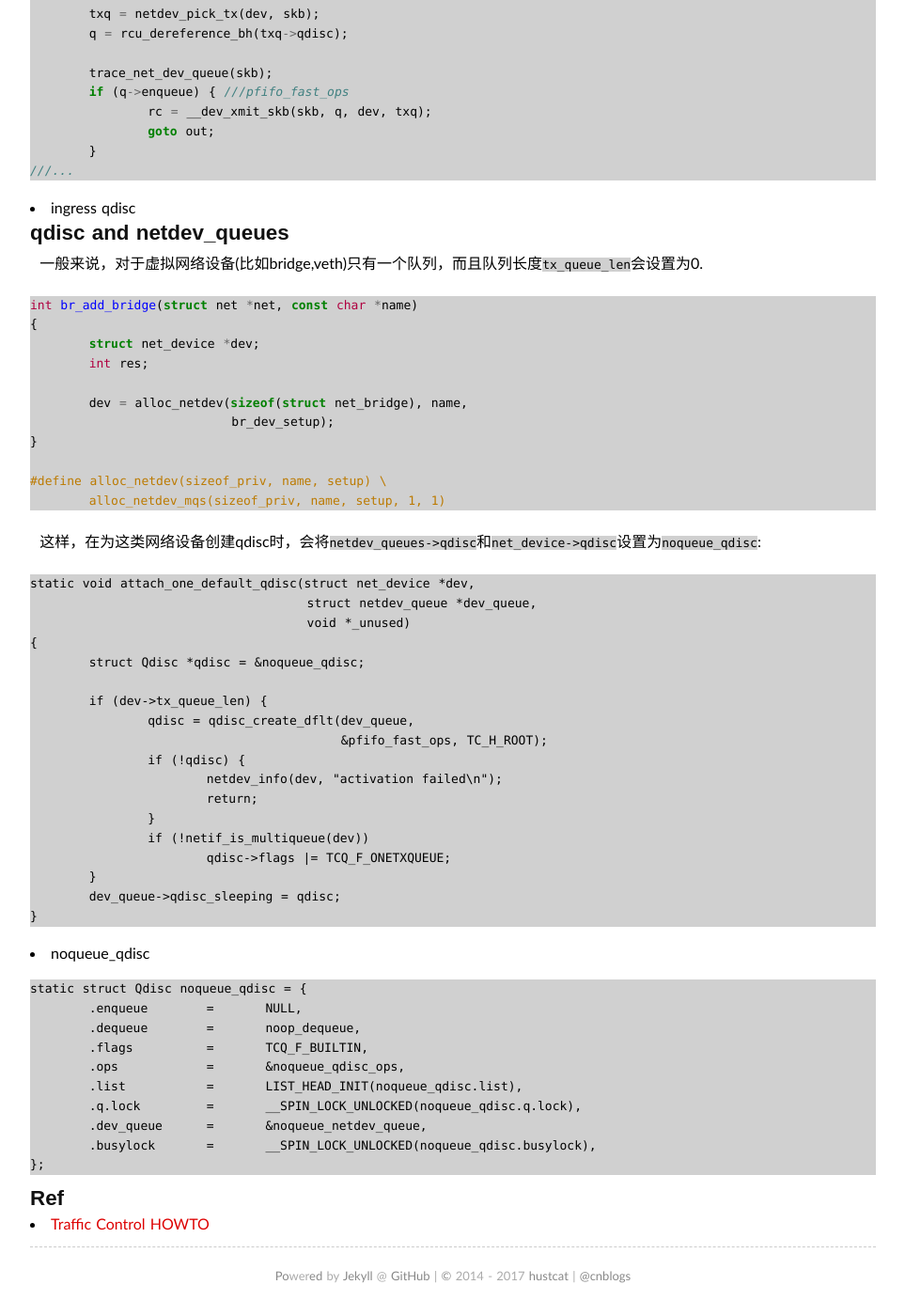
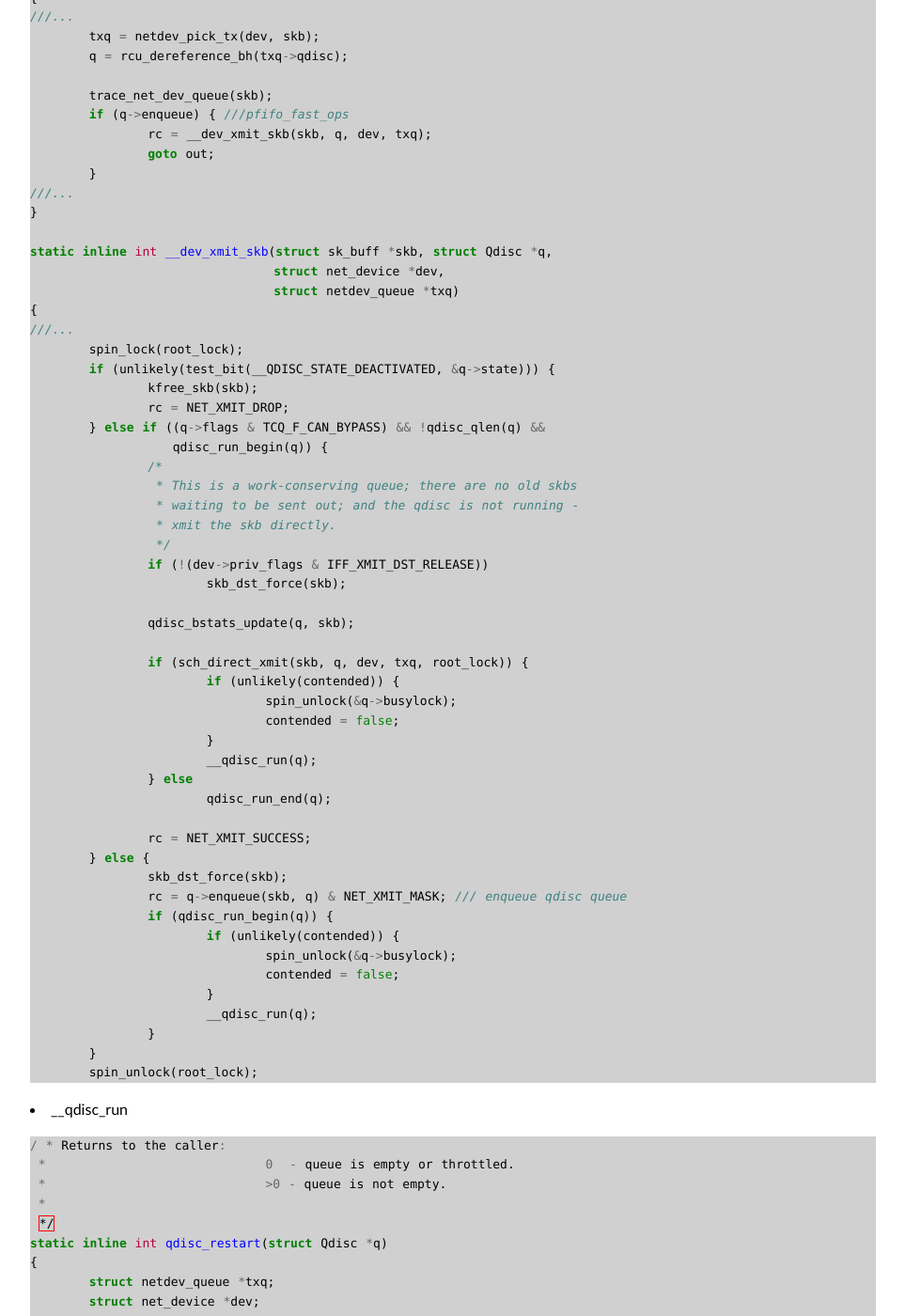
Before and after one commit to hustcat/hustcat.github.io, a Jekyll site: the page built from wiki/network/tc.md, in a window 1280 px wide and 1400 px high, scrolled down 4494 px. Shown: the whole window at 94% size, without its empty margins (158-1121 px from the left). Built offline with Jekyll 4.4.1, drawn with Linux system fonts in a browser that asks for light colours; some web fonts are replaced; our own code applies the rules of GitHub Pages for plain Markdown files; comment, search, counter and statistics services are not loaded; some of the changed text lies outside the part shown.

Commit message:
Update tc.md

````diff
--- a/wiki/network/tc.md
+++ b/wiki/network/tc.md
@@ -236,6 +237,98 @@ int dev_queue_xmit(struct sk_buff *skb)
 		goto out;
 	}
 ///...
+}
+
+static inline int __dev_xmit_skb(struct sk_buff *skb, struct Qdisc *q,
+				 struct net_device *dev,
+				 struct netdev_queue *txq)
+{
+///...
+	spin_lock(root_lock);
+	if (unlikely(test_bit(__QDISC_STATE_DEACTIVATED, &q->state))) {
+		kfree_skb(skb);
+		rc = NET_XMIT_DROP;
+	} else if ((q->flags & TCQ_F_CAN_BYPASS) && !qdisc_qlen(q) &&
+		   qdisc_run_begin(q)) {
+		/*
+		 * This is a work-conserving queue; there are no old skbs
+		 * waiting to be sent out; and the qdisc is not running -
+		 * xmit the skb directly.
+		 */
+		if (!(dev->priv_flags & IFF_XMIT_DST_RELEASE))
+			skb_dst_force(skb);
+
+		qdisc_bstats_update(q, skb);
+
+		if (sch_direct_xmit(skb, q, dev, txq, root_lock)) {
+			if (unlikely(contended)) {
+				spin_unlock(&q->busylock);
+				contended = false;
+			}
+			__qdisc_run(q);
+		} else
+			qdisc_run_end(q);
+
+		rc = NET_XMIT_SUCCESS;
+	} else {
+		skb_dst_force(skb);
+		rc = q->enqueue(skb, q) & NET_XMIT_MASK; /// enqueue qdisc queue
+		if (qdisc_run_begin(q)) {
+			if (unlikely(contended)) {
+				spin_unlock(&q->busylock);
+				contended = false;
+			}
+			__qdisc_run(q);
+		}
+	}
+	spin_unlock(root_lock);
+```
+
+* __qdisc_run
+
+```c
+/ * Returns to the caller:
+ *				0  - queue is empty or throttled.
+ *				>0 - queue is not empty.
+ *
+ */
+static inline int qdisc_restart(struct Qdisc *q)
+{
+	struct netdev_queue *txq;
+	struct net_device *dev;
+	spinlock_t *root_lock;
+	struct sk_buff *skb;
+
+	/* Dequeue packet */
+	skb = dequeue_skb(q); /// dequeue skb from qdisc
+	if (unlikely(!skb))
+		return 0;
+	WARN_ON_ONCE(skb_dst_is_noref(skb));
+	root_lock = qdisc_lock(q);
+	dev = qdisc_dev(q);
+	txq = netdev_get_tx_queue(dev, skb_get_queue_mapping(skb));
+
+	return sch_direct_xmit(skb, q, dev, txq, root_lock); /// send to driver
+}
+
+void __qdisc_run(struct Qdisc *q)
+{
+	int quota = weight_p;
+
+	while (qdisc_restart(q)) {
+		/*
+		 * Ordered by possible occurrence: Postpone processing if
+		 * 1. we've exceeded packet quota
+		 * 2. another process needs the CPU;
+		 */
+		if (--quota <= 0 || need_resched()) {
+			__netif_schedule(q);
+			break;
+		}
+	}
+
+	qdisc_run_end(q);
+}
 ```
 
 * ingress qdisc
````
Also changed, not shown: other parts of wiki/network/tc.md (+1 -0 lines).
